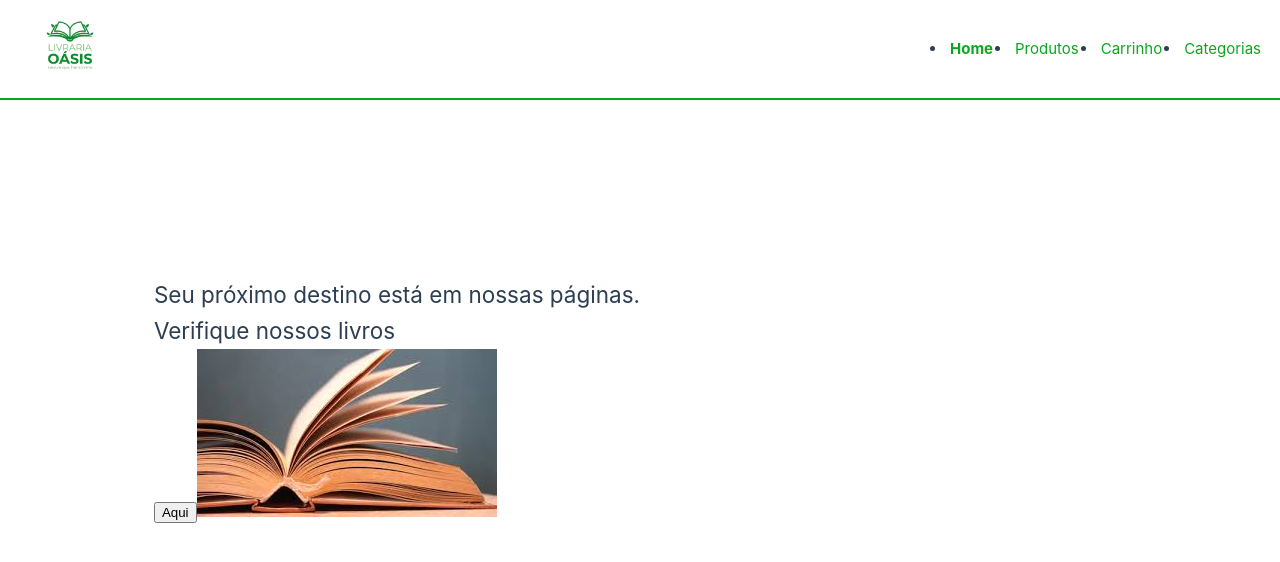
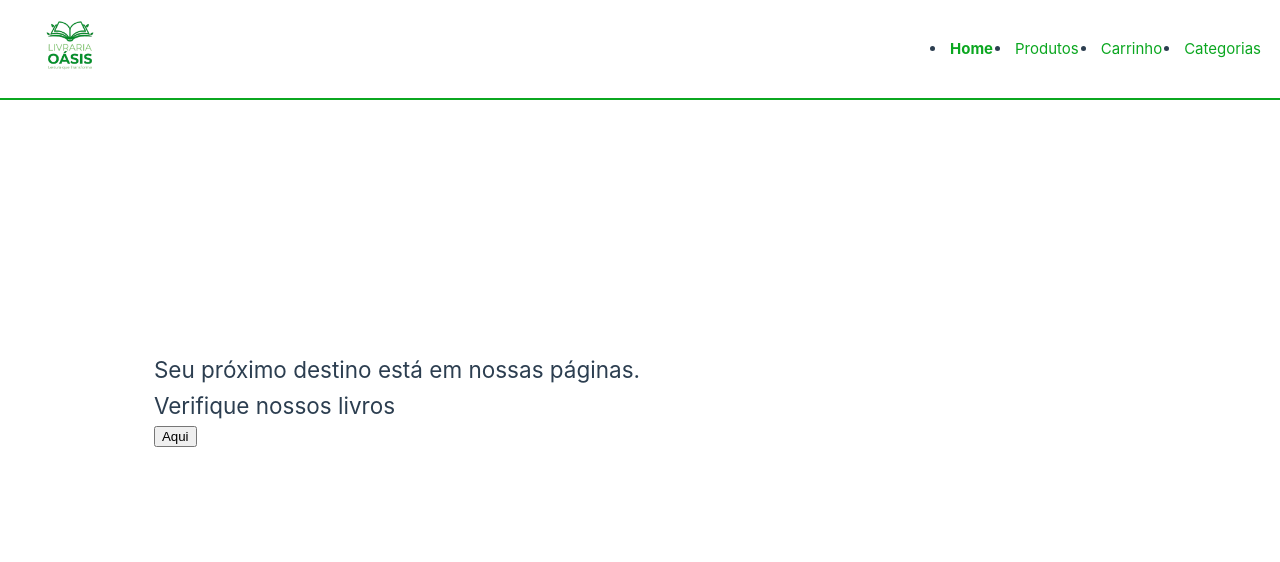
Before and after one commit to JoaoHBB2010/projeto_livraria, a Vue app: page / in a window 1280 px wide. Shown: the top 562 px of the page. Built offline with nearby package versions, Linux system fonts and the light colour scheme.

Commit message:
fit..começo do home

```diff
--- a/src/components/layout/HomeView.vue
+++ b/src/components/layout/HomeView.vue
@@ -6,7 +6,9 @@
   <section>
     <h1>Seu próximo destino está em nossas páginas.</h1>
     <h2>Verifique nossos livros</h2> <button>Aqui</button>
-  <img src="/public/livrariasite.jpeg" alt="Livro">
+
+
+
   </section>
 
 </template>
```
